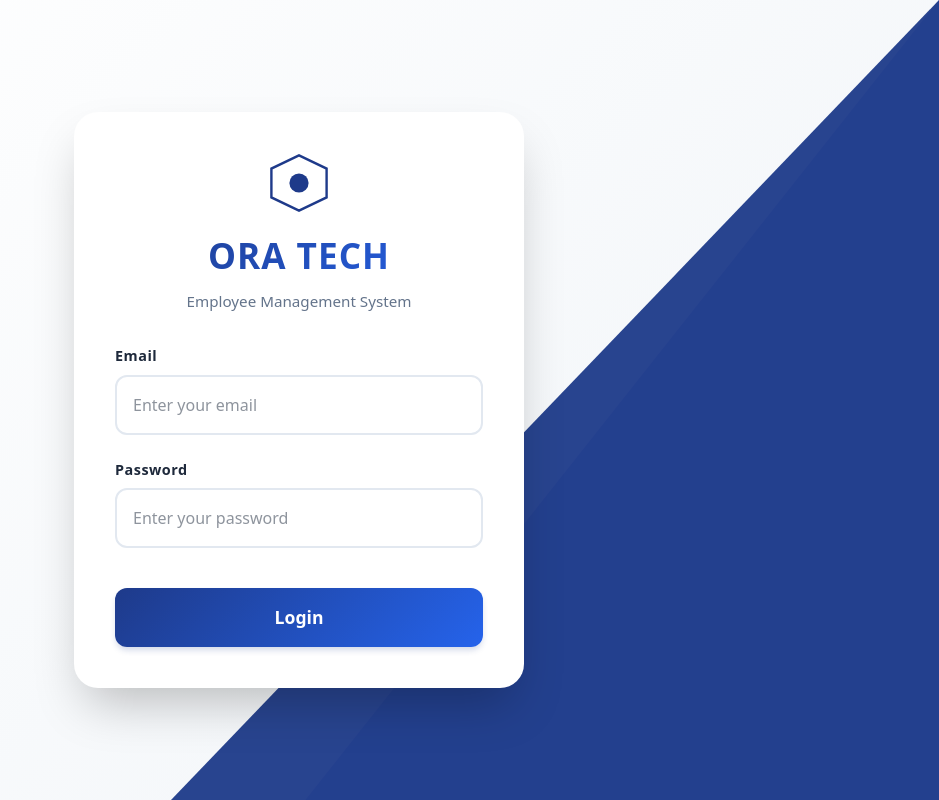
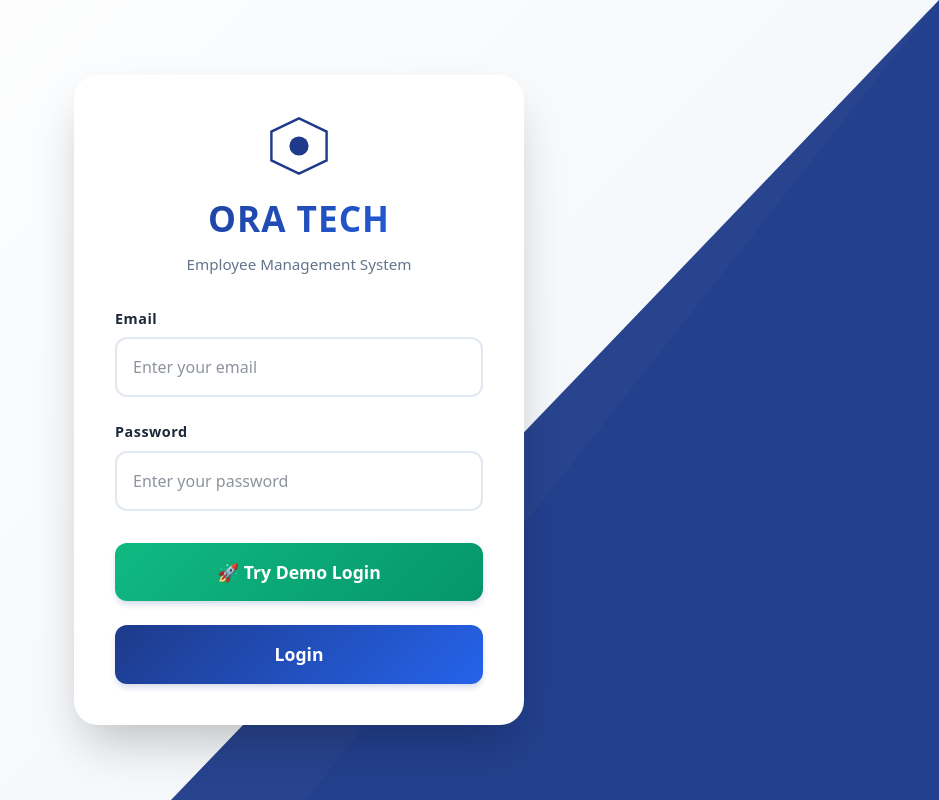
Before and after one commit to subhana-web/Employee-Management-System, a Next.js app: page /auth/login in a window 1280 px wide. Shown: the whole page, without its empty margins (341-1280 px from the left). Built offline with nearby package versions, Linux system fonts and the light colour scheme; no server answers.

Commit message:
Update page.tsx

```diff
--- a/app/auth/login/page.tsx
+++ b/app/auth/login/page.tsx
@@ -8,6 +8,7 @@ import { useRouter } from 'next/navigation';
 export default function LoginPage() {
   const [error, setError] = useState<string | null>(null);
   const [loading, setLoading] = useState(false);
+  const [demoLoading, setDemoLoading] = useState(false); // Separate state for demo button
   const router = useRouter();
   const supabase = createClient();
 
@@ -28,24 +29,32 @@ export default function LoginPage() {
 
       if (error) throw error;
 
-      // Get user role from profiles
+      await handleRoleBasedRedirect(data.user.id);
+    } catch (err: any) {
+      setError(err.message);
+    } finally {
+      setLoading(false);
+    }
+  };
+
+  // Extracted for reuse between normal login and demo login
+  const handleRoleBasedRedirect = async (userId: string) => {
     const { data: profile } = await supabase
       .from('profiles')
       .select('role')
-        .eq('id', data.user.id)
+      .eq('id', userId)
       .single();
 
     const role = profile?.role || 'employee';
 
-      // Redirect based on role
-      switch(role) {
+    switch (role) {
       case 'admin':
         router.push('/admin');
         break;
       case 'manager':
         router.push('/manager');
         break;
-          case 'hr':                    // ← NEW
+      case 'hr':                    // ← HR Role Support
         router.push('/hr');
         break;
       case 'employee':
@@ -56,10 +65,25 @@ export default function LoginPage() {
     }
 
     router.refresh();
+  };
+
+  const handleDemoLogin = async () => {
+    setDemoLoading(true);
+    setError(null);
+
+    try {
+      const { data, error } = await supabase.auth.signInWithPassword({
+        email: 'demo@oratech.com',
+        password: 'Demo@1234',
+      });
+
+      if (error) throw error;
+
+      await handleRoleBasedRedirect(data.user.id);
     } catch (err: any) {
-      setError(err.message);
+      setError(err.message || 'Demo login failed. Please check if demo account exists.');
     } finally {
-      setLoading(false);
+      setDemoLoading(false);
     }
   };
 
@@ -103,11 +127,26 @@ export default function LoginPage() {
             />
           </div>
 
+          {/* Demo Login Button */}
+          <button
+            type="button"
+            onClick={handleDemoLogin}
+            disabled={demoLoading || loading}
+            style={{
+              ...styles.button,
+              background: 'linear-gradient(135deg, #10b981, #059669)',
+              marginTop: '0.5rem',
+              opacity: (demoLoading || loading) ? 0.7 : 1,
+            }}
+          >
+            {demoLoading ? 'Logging in with Demo...' : '🚀 Try Demo Login'}
+          </button>
+
           {error && <p style={styles.error}>{error}</p>}
 
           <button
             type="submit"
-            disabled={loading}
+            disabled={loading || demoLoading}
             style={{
               ...styles.button,
               opacity: loading ? 0.7 : 1,
@@ -223,7 +262,6 @@ const styles = {
     fontWeight: '600',
     cursor: 'pointer',
     transition: 'all 0.3s ease',
-    marginTop: '1rem',
     boxShadow: '0 4px 6px -1px rgba(30, 58, 138, 0.2)',
   },
   error: {
@@ -235,4 +273,4 @@ const styles = {
     borderRadius: '8px',
     border: '1px solid #fecaca',
   },
-};
+} as const;
```
Lines whose indentation alone changed are shown as unchanged.
